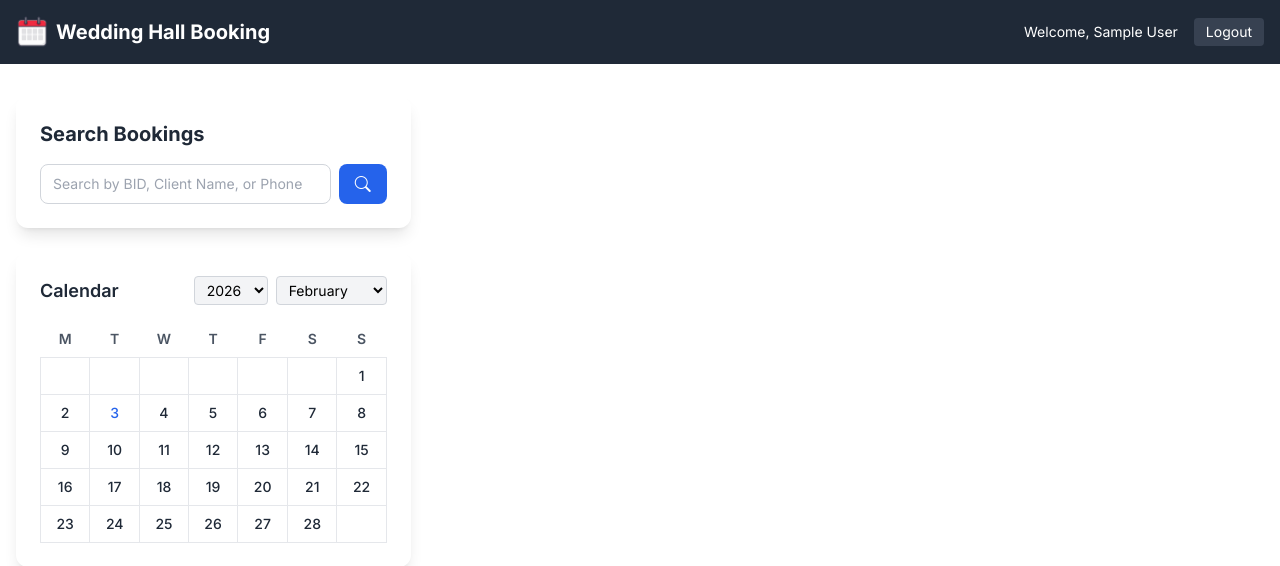
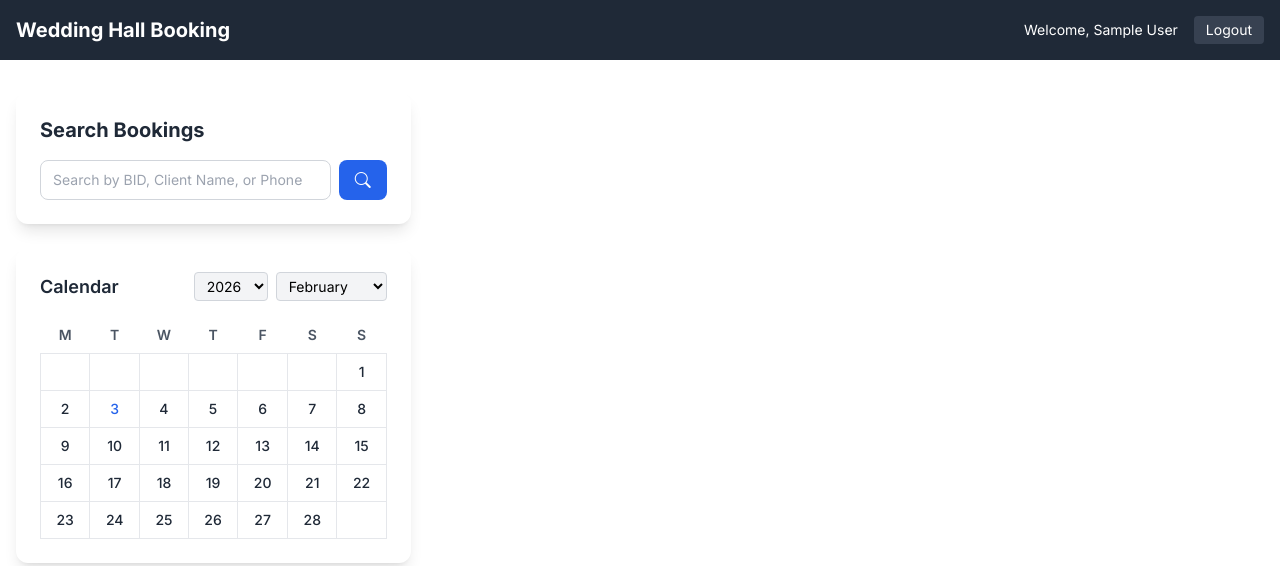
Before and after one commit to kamran98arbaaz/calendar, a Flask app: page / in a window 1280 px wide. Shown: the top 566 px of the page. Run offline with Flask 3, Linux system fonts and the light colour scheme; the visitor is signed in with stand-in values (Sample User, id 1); data that the repository does not hold is empty; some libraries are stand-ins or nearby versions.

Commit message:
Removed corrupted logo.png

```diff
--- a/templates/base.html
+++ b/templates/base.html
@@ -8,7 +8,6 @@
     <script src="https://cdn.jsdelivr.net/npm/bootstrap@5.3.0/dist/js/bootstrap.bundle.min.js"></script>
     <link href="https://fonts.googleapis.com/css2?family=Inter:wght@400;500;600;700&display=swap" rel="stylesheet">
     <link href="https://cdn.jsdelivr.net/npm/bootstrap-icons@1.10.0/font/bootstrap-icons.css" rel="stylesheet">
-    <link rel="icon" href="{{ url_for('static', filename='logo.png') }}" type="image/png">
     <style>
         body { font-family: 'Inter', sans-serif; }
 
@@ -120,8 +119,7 @@
 
     <nav class="bg-gray-800 text-white p-4">
         <div class="container mx-auto flex justify-between items-center">
-            <a class="text-xl font-bold flex items-center" href="{{ url_for('main.index') }}">
-                <img src="{{ url_for('static', filename='logo.png', v='2') }}" alt="Logo" class="h-8 w-8 mr-2">
+            <a class="text-xl font-bold" href="{{ url_for('main.index') }}">
                 Wedding Hall Booking
             </a>
             <div class="flex items-center space-x-4">
```
Also changed, not shown: static/logo.png (deleted), vercel.json.
